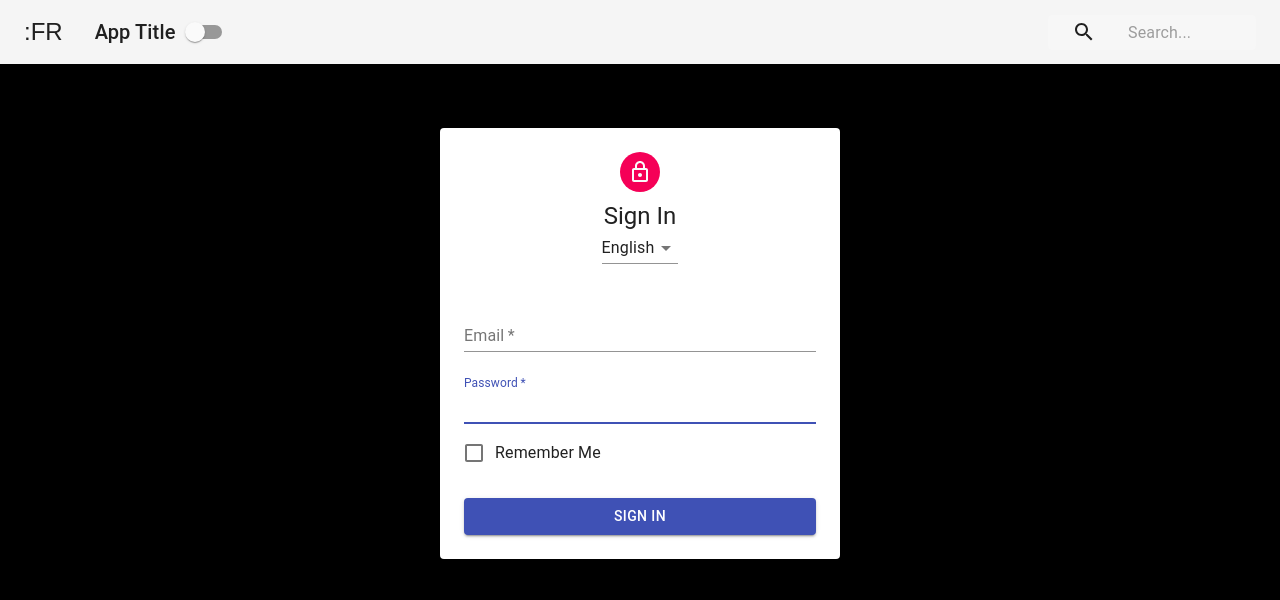
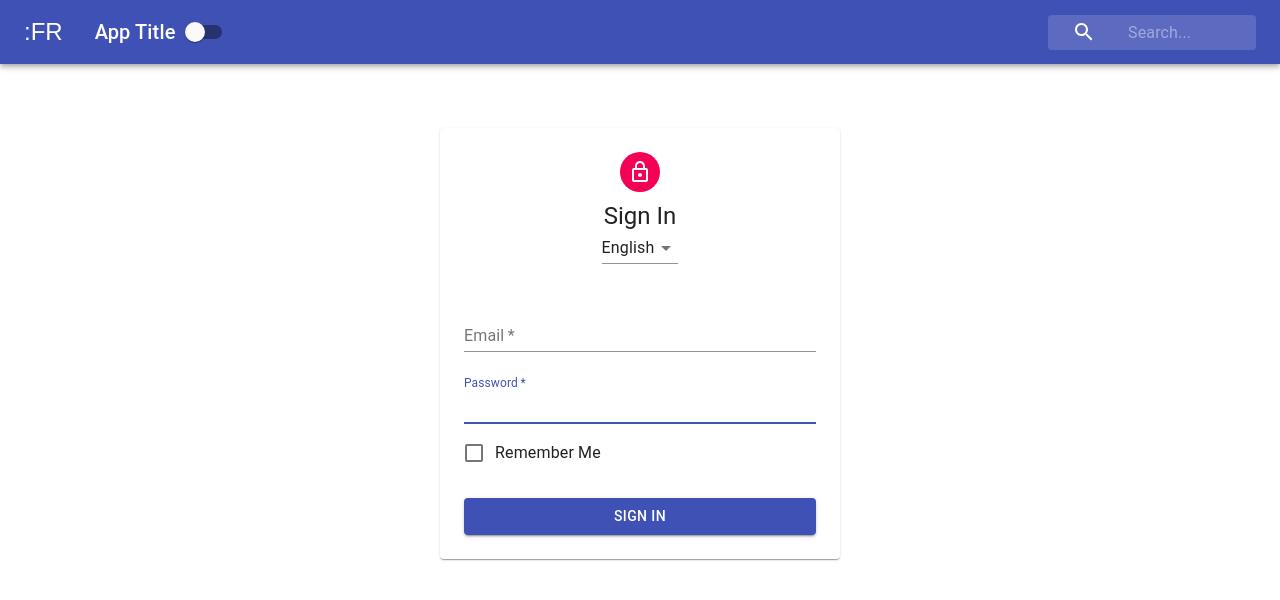
Before and after one commit to ColonelBucket8/context-app, a React (Create React App) app: page / in a window 1280 px wide. Shown: the top 600 px of the page. Built offline with nearby package versions, Linux system fonts and the light colour scheme.

Commit message:
added toggleTheme to navbar

```diff
--- a/src/Navbar.jsx
+++ b/src/Navbar.jsx
@@ -17,7 +17,7 @@
 class Navbar extends React.Component {
   static contextType = ThemeContext;
   render() {
-    const { isDarkMode } = this.context;
+    const { isDarkMode, toggleTheme } = this.context;
     const { classes } = this.props;
     return (
       <div claaName={classes.root}>
@@ -29,7 +29,7 @@
             <Typography className={classes.title} variant="h6" color="inherit">
               App Title
             </Typography>
-            <Switch />
+            <Switch onChange={toggleTheme} />
             <div className={classes.grow} />
             <div className={classes.search}>
               <div className={classes.searchIcon}>
--- a/src/contexts/ThemeContext.jsx
+++ b/src/contexts/ThemeContext.jsx
@@ -5,11 +5,17 @@
 export class ThemeProvider extends React.Component {
   constructor(props) {
     super(props);
-    this.state = { isDarkMode: true };
+    this.state = { isDarkMode: false };
+    this.toggleTheme = this.toggleTheme.bind(this);
+  }
+  toggleTheme() {
+    this.setState({ isDarkMode: !this.state.isDarkMode });
   }
   render() {
     return (
-      <ThemeContext.Provider value={{ ...this.state, tastesLickChicken: true }}>
+      <ThemeContext.Provider
+        value={{ ...this.state, toggleTheme: this.toggleTheme }}
+      >
         {this.props.children}
       </ThemeContext.Provider>
     );
```
